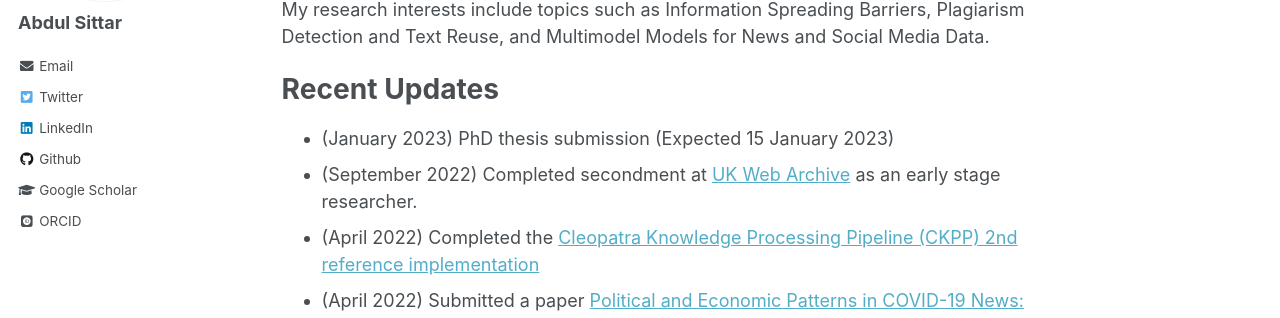
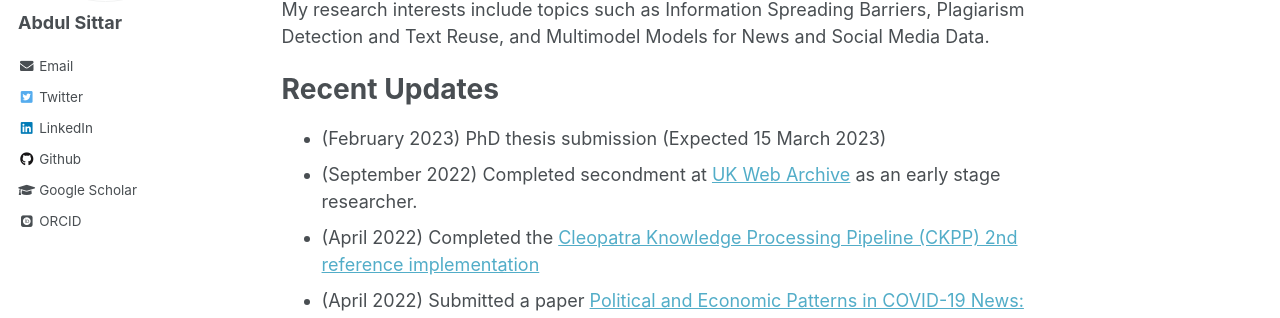
Before and after one commit to abdulsittar/abdulsittar.github.io, a Jekyll site: the page built from _pages/about.md, in a window 1280 px wide and 965 px high. Shown: the part 291-609 px from the top of the window. Built offline with Jekyll 4.4.1, drawn with Linux system fonts in a browser that asks for light colours; some web fonts are replaced.

Commit message:
Update about.md

```diff
--- a/_pages/about.md
+++ b/_pages/about.md
@@ -16,7 +16,7 @@ My research interests include topics such as  Information Spreading Barriers, Pl
 
 Recent Updates
 ======
-- (January 2023) PhD thesis submission (Expected 15 January 2023)
+- (February 2023) PhD thesis submission (Expected 15 March 2023)
 - (September 2022) Completed secondment at [UK Web Archive](https://www.webarchive.org.uk/en/ukwa/) as an early stage researcher.
 - (April 2022) Completed the [Cleopatra Knowledge Processing Pipeline (CKPP) 2nd reference implementation](http://web.archive.org/web/20220419093637/http://cleopatra.ijs.si/ckpp/)
 - (April 2022) Submitted a paper [Political and Economic Patterns in COVID-19 News: From Lockdown to Vaccination](https://ieeexplore.ieee.org/document/9749092) at IEEE Access
```
